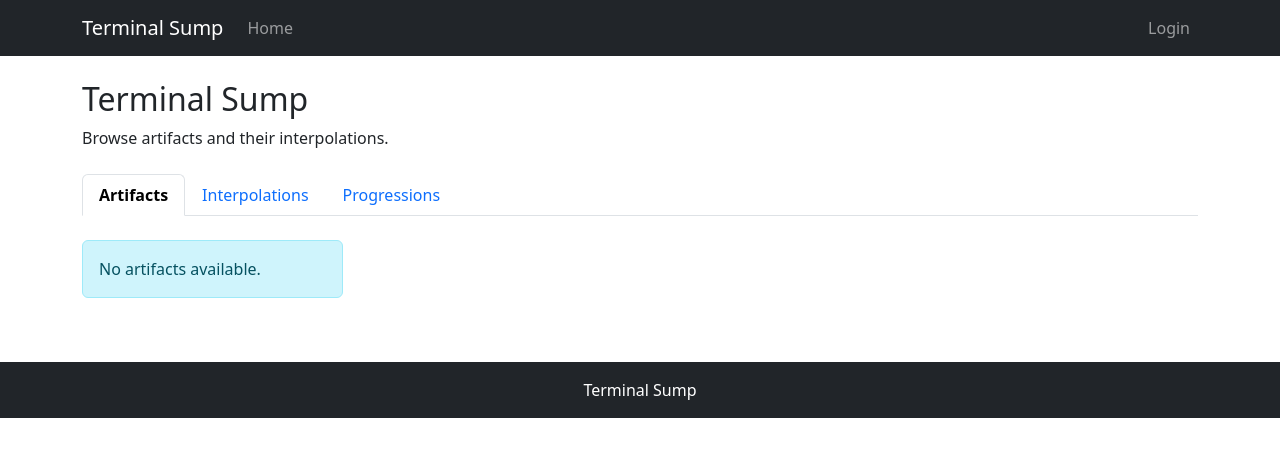
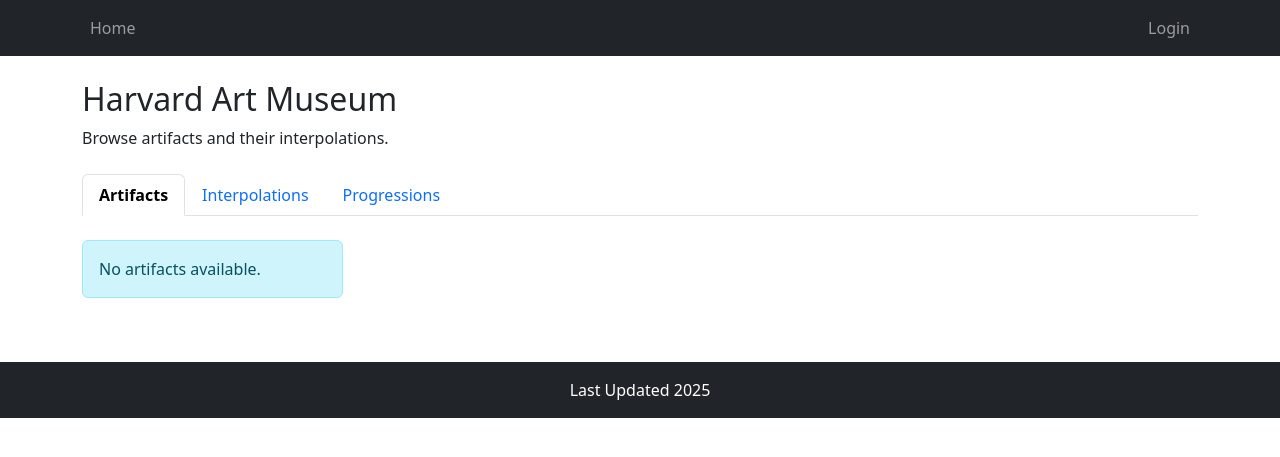
Before and after one commit to MattMatt27/diffused-relics, a Flask app: page / in a window 1280 px wide. Shown: the top 457 px of the page. Run offline with Flask 3, Linux system fonts and the light colour scheme; data that the repository does not hold is empty; parts of the project's set-up code (start-up, migrations or seed data) failed here and were passed over; some libraries are stand-ins or nearby versions.

Commit message:
Updated working title

```diff
--- a/templates/base.html
+++ b/templates/base.html
@@ -3,7 +3,7 @@
 <head>
     <meta charset="UTF-8">
     <meta name="viewport" content="width=device-width, initial-scale=1.0">
-    <title>{% block title %}Museum Artifacts Database{% endblock %}</title>
+    <title>{% block title %}Harvard Art Museum Interpolations{% endblock %}</title>
     <link href="https://cdn.jsdelivr.net/npm/bootstrap@5.3.0-alpha1/dist/css/bootstrap.min.css" rel="stylesheet">
     <style>
         .card-img-top {
@@ -18,7 +18,7 @@
 <body>
     <nav class="navbar navbar-expand-lg navbar-dark bg-dark">
         <div class="container">
-            <a class="navbar-brand" href="{{ url_for('index') }}">Terminal Sump</a>
+            <!-- <a class="navbar-brand" href="{{ url_for('index') }}">Harvard Art Museum</a> -->
             <button class="navbar-toggler" type="button" data-bs-toggle="collapse" data-bs-target="#navbarNav">
                 <span class="navbar-toggler-icon"></span>
             </button>
@@ -73,7 +73,7 @@
 
     <footer class="bg-dark text-white py-3 mt-5">
         <div class="container text-center">
-            <p class="mb-0">Terminal Sump</p>
+            <p class="mb-0">Last Updated 2025</p>
         </div>
     </footer>
 
--- a/templates/index.html
+++ b/templates/index.html
@@ -1,10 +1,10 @@
 {% extends "base.html" %}
 
-{% block title %}Artifacts & Interpolations{% endblock %}
+{% block title %}Harvard Art Museum Interpolations{% endblock %}
 
 {% block content %}
 <div class="mb-4">
-    <h2>Terminal Sump</h2>
+    <h2>Harvard Art Museum</h2>
     <p>Browse artifacts and their interpolations.</p>
 </div>
 
```
